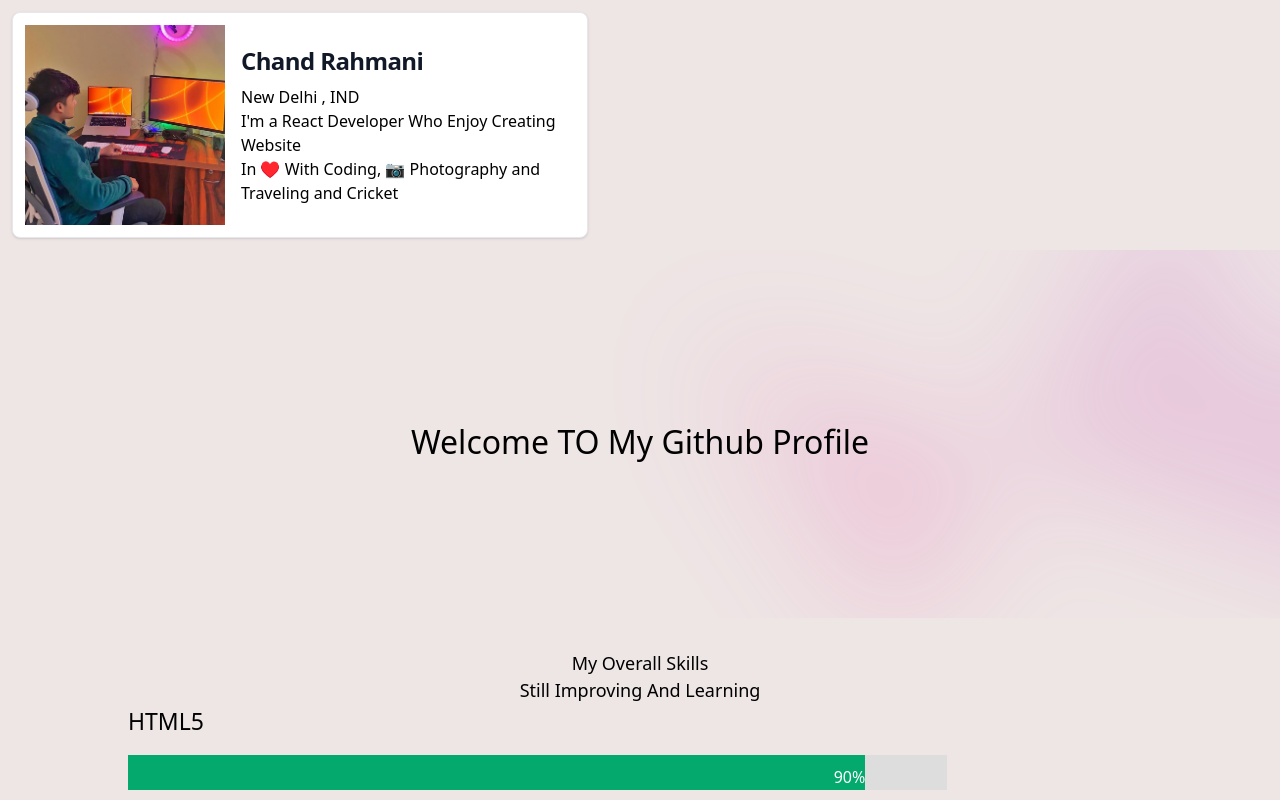
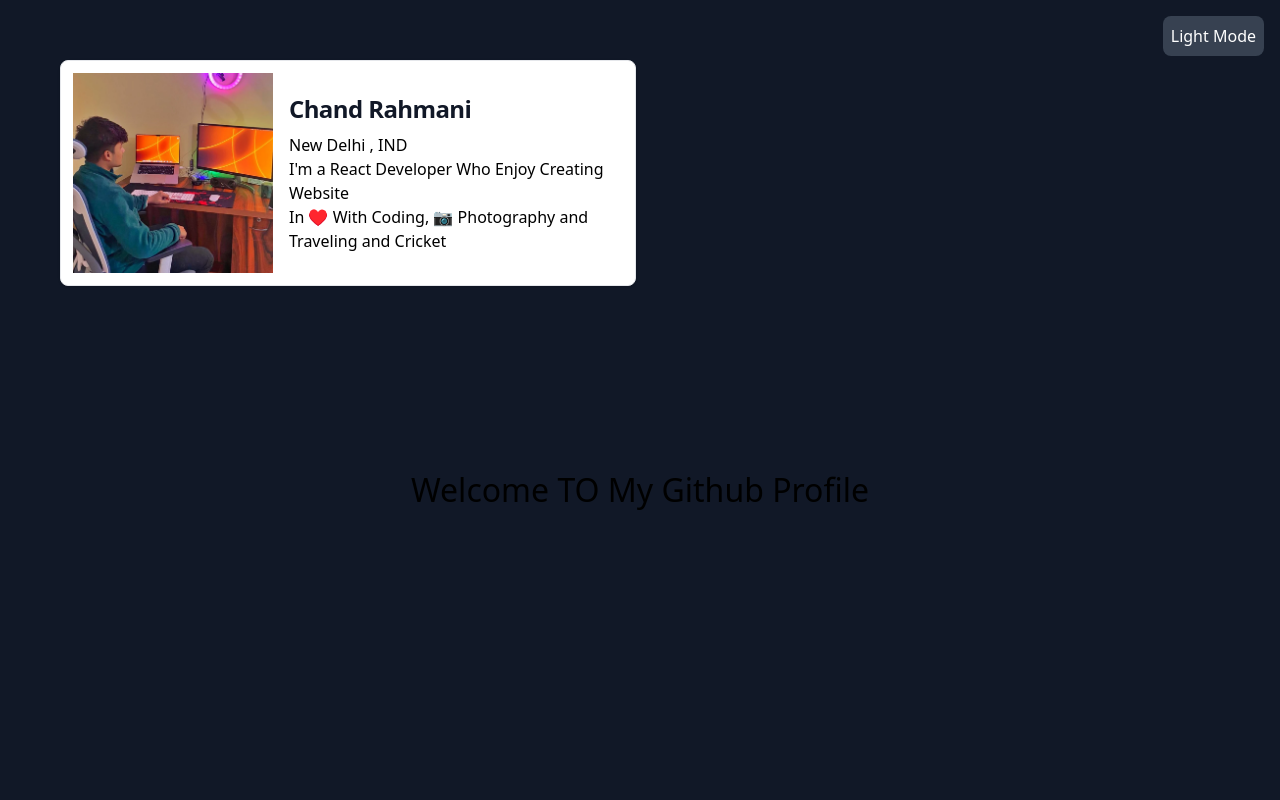
Before and after one commit to chandrahmani/chandrahmani-github.io, a Next.js app: page / in a window 1280 px wide. Shown: the top 800 px of the page. Built offline with nearby package versions, Linux system fonts and the light colour scheme.

Commit message:
updated and added profile dark mode and light mode

```diff
--- a/src/components/profile/Profile.tsx
+++ b/src/components/profile/Profile.tsx
@@ -1,11 +1,27 @@
 import Image from "next/image";
 import img from "../../../public/IMG_(2).jpg";
+import { useState } from "react";
 
 const Profile = () => {
+  const [darkMode, setDarkMode] = useState(true);
   return (
-    <div>
-      <main>
+    <div
+      className={` items-center justify-center min-h-screen p-6 transition-colors duration-300 ${
+        darkMode ? "bg-gray-900 text-white" : "bg-white text-"
+      }`}
+    >
+      <main
+        className={` items-center justify-center min-h-screen p-6 transition-colors duration-300 ${
+          darkMode ? "bg-gray-900 text-black" : "bg-white text-black"
+        }`}
+      >
         <header className="m-3">
+          <button
+            onClick={() => setDarkMode(!darkMode)}
+            className="absolute top-4 right-4 p-2 bg-gray-700 text-white rounded-lg hover:bg-gray-600"
+          >
+            {darkMode ? "Light Mode" : "Dark Mode"}
+          </button>
           <div className="flex flex-col items-center bg-white border border-gray-200 rounded-lg shadow md:flex-row md:max-w-xl hover:bg-gray-100 dark:border-gray-700 dark:bg-gray-800 dark:hover:bg-gray-700 p-3">
             <Image src={img} alt="img" placeholder="blur" width={200} />
             <div className="flex flex-col justify-between p-4 leading-normal">
```
